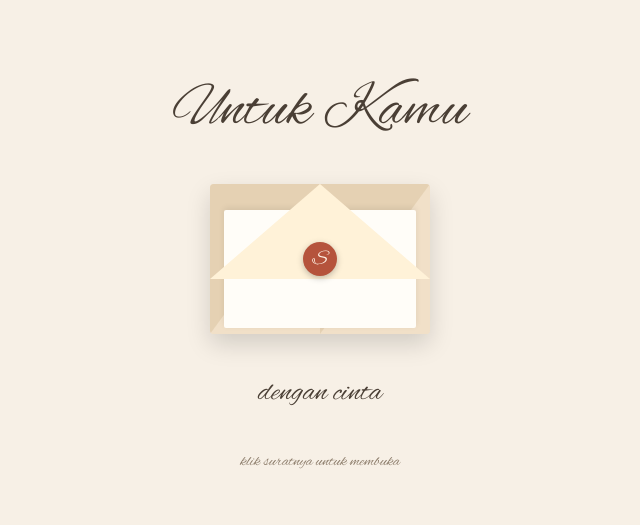
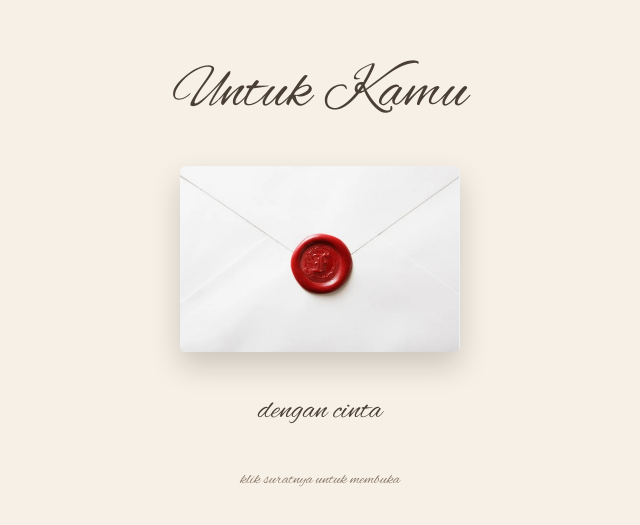
Before and after one commit to immanueltambunan148-bot/Hadiah, a plain HTML site: page index.html in a window 1280 px wide. Shown: the part 125-650 px from the top of the page, without its empty margins (320-960 px from the left). Drawn offline with Linux system fonts and the light colour scheme.

Commit message:
Add files via upload

```diff
--- a/index.html
+++ b/index.html
@@ -59,97 +59,28 @@
     animation: fadeIn 1.2s ease forwards 0.6s;
   }
 
-  /* --- Envelope --- */
+  /* --- Envelope (photo) --- */
   .envelope-wrap{
     position:relative;
-    width:220px;
-    height:150px;
+    width:280px;
+    max-width:70vw;
     cursor:pointer;
     opacity:0;
     animation: fadeIn 1s ease forwards 0.9s, wiggle 3.5s ease-in-out infinite 2s;
-    transform-origin: 50% 90%;
+    transform-origin: 50% 85%;
   }
 
-  .envelope-wrap:hover .envelope-flap{
-    filter: brightness(1.03);
+  .envelope-photo{
+    display:block;
+    width:100%;
+    height:auto;
+    border-radius:6px;
+    box-shadow: 0 14px 30px rgba(0,0,0,0.18);
+    transition: transform 0.9s cubic-bezier(.2,.7,.3,1), opacity 0.6s ease, filter 0.3s ease;
   }
 
-  .envelope{
-    position:absolute;
-    inset:0;
-    background:var(--envelope);
-    border-radius:4px;
-    box-shadow: 0 10px 25px rgba(0,0,0,0.15);
-    overflow:hidden;
-  }
-
-  .envelope-body{
-    position:absolute;
-    inset:0;
-    background:var(--envelope);
-  }
-
-  .envelope-shadow-left{
-    position:absolute;
-    top:0; left:0;
-    width:0; height:0;
-    border-style:solid;
-    border-width:150px 110px 0 0;
-    border-color: var(--envelope-shadow) transparent transparent transparent;
-    opacity:0.5;
-  }
-
-  .envelope-shadow-right{
-    position:absolute;
-    top:0; right:0;
-    width:0; height:0;
-    border-style:solid;
-    border-width:0 0 150px 110px;
-    border-color: transparent transparent transparent var(--envelope-shadow);
-    opacity:0.5;
-  }
-
-  .envelope-flap{
-    position:absolute;
-    top:0; left:0;
-    width:0; height:0;
-    border-style:solid;
-    border-width:0 110px 95px 110px;
-    border-color: transparent transparent var(--envelope) transparent;
-    transform-origin: top center;
-    transition: transform 0.8s cubic-bezier(.65,-0.2,.35,1.2);
-    z-index:3;
-    filter: brightness(1.08);
-  }
-
-  .seal{
-    position:absolute;
-    top:58px; left:50%;
-    transform:translate(-50%,0);
-    width:34px; height:34px;
-    background:var(--seal);
-    border-radius:50%;
-    box-shadow: 0 2px 6px rgba(0,0,0,0.25);
-    z-index:4;
-    display:flex;
-    align-items:center;
-    justify-content:center;
-    font-family:'Alex Brush', cursive;
-    color:#fff2e6;
-    font-size:20px;
-    transition: opacity 0.3s ease;
-  }
-
-  .letter{
-    position:absolute;
-    left:14px; right:14px;
-    bottom:6px;
-    height:118px;
-    background:var(--paper);
-    border-radius:2px;
-    box-shadow: 0 -2px 6px rgba(0,0,0,0.08);
-    z-index:2;
-    transition: transform 0.9s cubic-bezier(.2,.7,.3,1), opacity 0.6s ease;
+  .envelope-wrap:hover .envelope-photo{
+    filter: brightness(1.03);
   }
 
   @keyframes fadeIn{
@@ -179,16 +110,9 @@
     animation: none;
   }
 
-  .scene.opening .envelope-flap{
-    transform: rotateX(180deg);
-  }
-
-  .scene.opening .seal{
+  .scene.opening .envelope-photo{
+    transform: translateY(-30px) scale(1.08) rotate(-1deg);
     opacity:0;
-  }
-
-  .scene.opening .letter{
-    transform: translateY(-160px) scale(1.05);
   }
 
   .scene.opening .top-text,
@@ -224,14 +148,7 @@
   <div class="top-text">Untuk Kamu</div>
 
   <div class="envelope-wrap" id="envelope" role="button" tabindex="0" aria-label="Buka surat">
-    <div class="envelope">
-      <div class="envelope-body"></div>
-      <div class="envelope-shadow-left"></div>
-      <div class="envelope-shadow-right"></div>
-    </div>
-    <div class="letter"></div>
-    <div class="envelope-flap"></div>
-    <div class="seal">S</div>
+    <img class="envelope-photo" src="envelope.jpg" alt="Amplop dengan segel merah">
   </div>
 
   <div class="bottom-text">dengan cinta</div>
```
Also changed, not shown: envelope.jpg (added).
